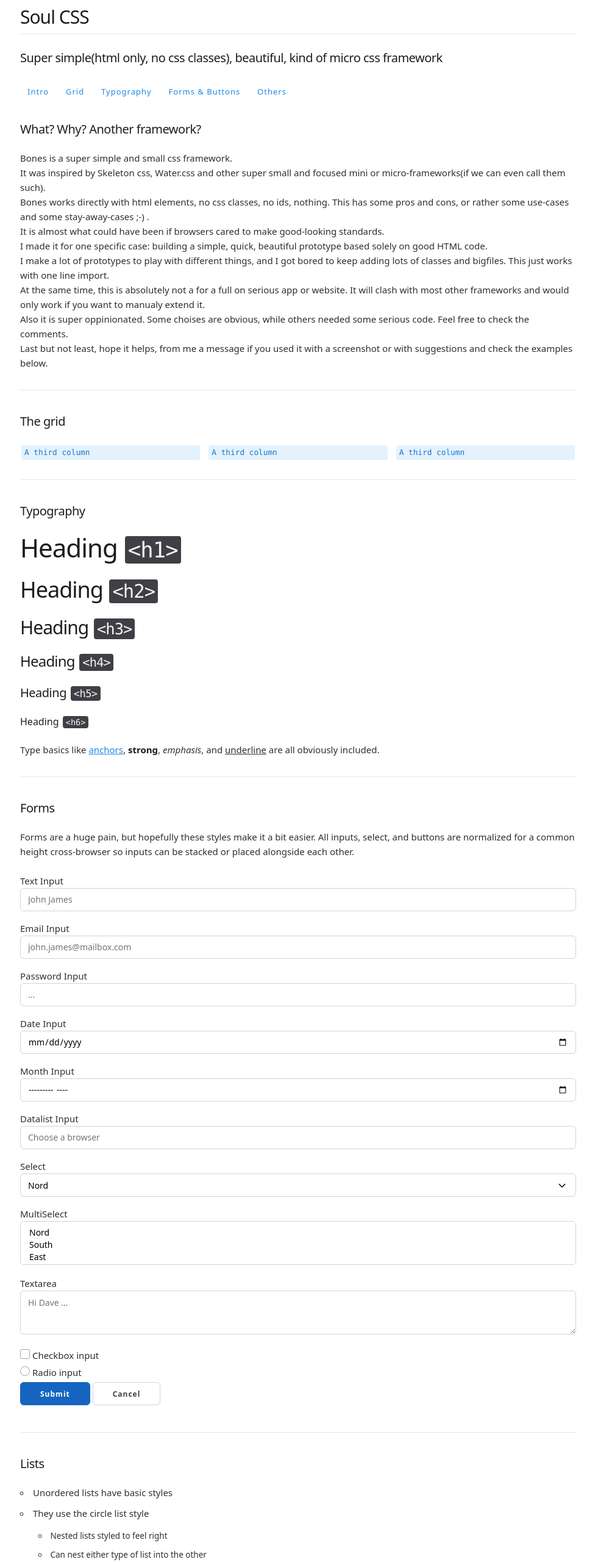
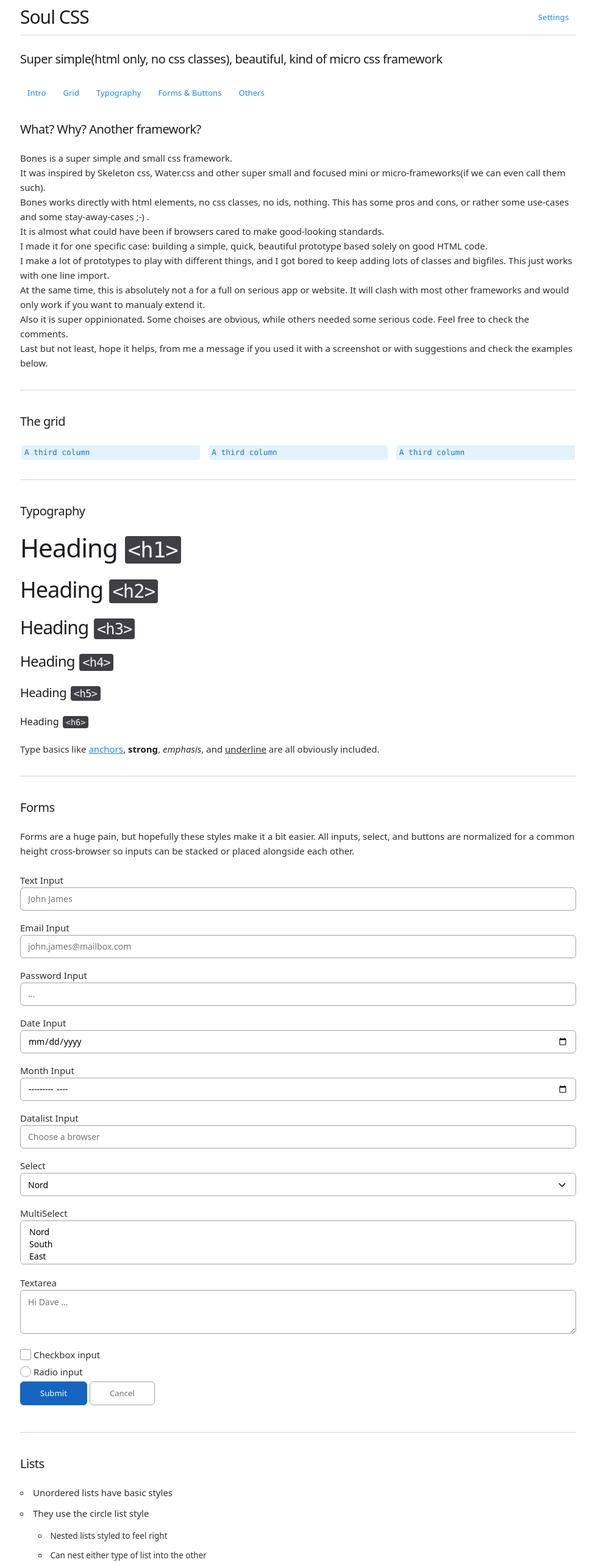
Before and after one commit to alexradulescu/bones-css, a plain HTML site: page index.html in a window 1280 px wide. Shown: the top 2561 px of the page at 61% size, without its empty margins (151-1127 px from the left). Drawn offline with Linux system fonts and the light colour scheme.

Commit message:
Updates to buttons, nav a, alerts, inputs and tables

```diff
--- a/css/soul.css
+++ b/css/soul.css
@@ -25,8 +25,8 @@
   --black: #000;
 
   --grey-100: #f4f4f4;
-  --grey-200: #e4e4e6;
-  --grey-300: #e2e8f0;
+  /* --grey-200: #e4e4e6; */
+  /* --grey-300: #e2e8f0; */
   --grey-400: #cbd5e0;
   --grey-500: #a3a2a8;
   --grey-600: #6e6e76;
@@ -41,7 +41,8 @@
   --blue-700: #1976d2;
   --blue-800: #1565c0;
 
-  --yellow-300: #faf089;
+  --yellow-300: #fef1cc;
+  --yellow-900: #91400e;
 
   --green-50: #e8f5e9;
   --green-900: #1b5e20;
@@ -165,25 +166,21 @@ b {
 /* Buttons
 –––––––––––––––––––––––––––––––––––––––––––––––––– */
 button {
-  height: 3.8rem;
-  padding: 0 3.2rem;
-  color: var(--grey-700);
-  text-align: center;
-  font-size: 1.2rem;
-  font-weight: 600;
-  line-height: 3.8rem;
-  letter-spacing: 0.1rem;
-  text-decoration: none;
+  padding: 1.1rem 3.2rem;
+  color: var(--grey-600);
+  font-size: 1.3rem;
+  font-weight: 500;
+  letter-spacing: 0.1px;
   white-space: nowrap;
   border-radius: 0.6rem;
-  border: 1px solid var(--grey-400);
+  border: 1px solid var(--grey-500);
   background-color: transparent;
   cursor: pointer;
   margin-bottom: 1.2rem;
 }
 button:hover,
 button:focus {
-  color: var(--grey-900);
+  color: var(--grey-800);
   border-color: var(--grey-600);
   outline: 0;
 }
@@ -213,7 +210,7 @@ select {
   font-size: 1.4rem;
   padding: 0 1.2rem;
   background-color: var(--white);
-  border: 1px solid var(--grey-400);
+  border: 1px solid var(--grey-500);
   margin-bottom: 1.2rem;
   border-radius: 0.6rem;
   box-shadow: none;
@@ -232,14 +229,14 @@ input[type='checkbox']:hover,
 input[type='radio']:hover,
 textarea:hover,
 select:hover {
-  border: 1px solid var(--grey-500);
+  border: 1px solid var(--grey-600);
 }
 input:not([type='checkbox']):not([type='radio']):not([type='range']):focus,
 input[type='checkbox']:focus,
 input[type='radio']:focus,
 textarea:focus,
 select:focus {
-  border: 1px solid var(--grey-500);
+  border: 1px solid var(--grey-600);
   box-shadow: 0 0 0 3px var(--blue-100);
   outline: 0;
 }
@@ -255,11 +252,12 @@ input[type='radio'] {
   -moz-appearance: none;
   appearance: none;
   border: 1px solid var(--grey-500);
-  width: 1.6rem;
-  height: 1.6rem;
+  width: 1.8rem;
+  height: 1.8rem;
   display: inline-flex;
   cursor: pointer;
   position: relative;
+  transform: translateY(3px);
 }
 input[type='checkbox']:hover,
 input[type='radio']:hover {
@@ -277,19 +275,19 @@ input[type='radio']:before {
   height: 0.8rem;
   background-color: var(--white);
   position: absolute;
-  top: 3px;
-  left: 3px;
+  top: 4px;
+  left: 4px;
   border-radius: 50%;
 }
 input[type='checkbox']:before {
   content: '';
-  width: 1.2rem;
-  height: 0.6rem;
-  transform: rotate(-45deg);
+  width: 1.4rem;
+  height: 0.7rem;
+  transform: rotate(-50deg);
   border-left: 2px solid var(--white);
   border-bottom: 2px solid var(--white);
   position: absolute;
-  top: 2px;
+  top: 3px;
   left: 1px;
 }
 input[type='checkbox']:checked,
@@ -356,7 +354,7 @@ dl {
   padding: 0.8rem 1.2rem;
 }
 dl:not(:last-of-type) {
-  border-bottom: 1px solid var(--grey-300);
+  border-bottom: 1px solid var(--grey-400);
 }
 dl:last-of-type {
   margin-bottom: 2.4rem;
@@ -394,7 +392,7 @@ kbd {
   background-color: var(--blue-50);
 }
 mark {
-  color: var(--grey-900);
+  color: var(--yellow-900);
   background-color: var(--yellow-300);
 }
 ins {
@@ -423,6 +421,12 @@ pre > samp {
   display: block;
   padding: 1rem 1.5rem;
   white-space: pre-wrap;
+  border-top-left-radius: 0;
+  border-bottom-left-radius: 0;
+  border-left: 3px solid currentColor;
+}
+pre > code {
+  border-color: var(--black);
 }
 
 /* Links
@@ -447,24 +451,16 @@ nav a {
   text-align: center;
   font-size: 1.3rem;
   font-weight: 500;
-  letter-spacing: 0.1rem;
+  letter-spacing: 0.1px;
   text-decoration: none;
   white-space: nowrap;
   background-color: transparent;
-  border-radius: 0.6rem 0.6rem 0 0;
-  cursor: pointer;
-  box-sizing: border-box;
-  border-bottom: 2px solid transparent;
+  border-radius: 0.6rem;
 }
 nav a:hover,
 nav a:focus,
 nav a:visited {
   background-color: var(--grey-100);
-}
-nav a:hover,
-nav a:focus {
-  background-color: var(--grey-100);
-  border-bottom-color: var(--blue-600);
 }
 
 /* Tables
@@ -478,7 +474,8 @@ th,
 td {
   padding: 0.6rem 1.2rem;
   text-align: left;
-  border-bottom: 1px solid var(--grey-300);
+  border-bottom: 1px solid var(--grey-400);
+  border-right: 1px solid var(--grey-400);
 }
 th {
   color: var(--grey-700);
@@ -486,11 +483,10 @@ th {
 }
 th:first-child,
 td:first-child {
-  padding-left: 0;
+  border-left: 1px solid var(--grey-400);
 }
-th:last-child,
-td:last-child {
-  padding-right: 0;
+tr:first-child th {
+  border-top: 1px solid var(--grey-400);
 }
 
 /* Hr
@@ -499,14 +495,14 @@ hr {
   margin-top: 3.2rem;
   margin-bottom: 3.6rem;
   border-width: 0;
-  border-top: 1px solid var(--grey-300);
+  border-top: 1px solid var(--grey-400);
 }
 
 /* Quotes
 –––––––––––––––––––––––––––––––––––––––––––––––––– */
 blockquote,
 q {
-  border-left: 3px solid var(--grey-300);
+  border-left: 3px solid var(--grey-400);
   margin-left: 0;
   margin-right: 0;
   padding-left: 2.4rem;
@@ -536,13 +532,15 @@ figcaption {
 header,
 footer {
   padding: 0.8rem 0;
+  display: flex;
+  justify-content: space-between;
 }
 header {
-  border-bottom: 1px solid var(--grey-300);
+  border-bottom: 1px solid var(--grey-400);
   margin-bottom: 2.4rem;
 }
 footer {
-  border-top: 1px solid var(--grey-300);
+  border-top: 1px solid var(--grey-400);
   margin-top: 2.4rem;
 }
 header > *,
@@ -557,7 +555,7 @@ details {
   display: flex;
   flex-direction: column;
   align-items: flex-start;
-  border: 1px solid var(--grey-300);
+  border: 1px solid var(--grey-400);
   padding: 1.2rem 1.2rem 0;
   margin: 1.2rem 0;
   border-radius: 6px;
@@ -568,7 +566,7 @@ details:focus-within {
   outline: none;
 }
 details:hover {
-  border-color: var(--grey-400);
+  border-color: var(--grey-500);
 }
 details[open] {
   padding: 1.2rem;
@@ -578,7 +576,7 @@ details > :last-child {
 }
 details[open] summary {
   margin-bottom: 1.2rem;
-  border-bottom: 1px solid var(--grey-300);
+  border-bottom: 1px solid var(--grey-400);
 }
 
 summary {
@@ -591,7 +589,7 @@ summary:focus {
   outline: none;
 }
 details:hover summary {
-  border-color: var(--grey-400);
+  border-color: var(--grey-500);
 }
 details > :not(summary) {
   margin-top: 0;
--- a/index.html
+++ b/index.html
@@ -26,6 +26,9 @@
     <main>
       <header>
         <h3>Soul CSS</h3>
+        <nav>
+          <a href="#" target="_blank" rel="noopener noreferrer">Settings</a>
+        </nav>
       </header>
       <h5>
         Super simple(html only, no css classes), beautiful, kind of micro css
```
